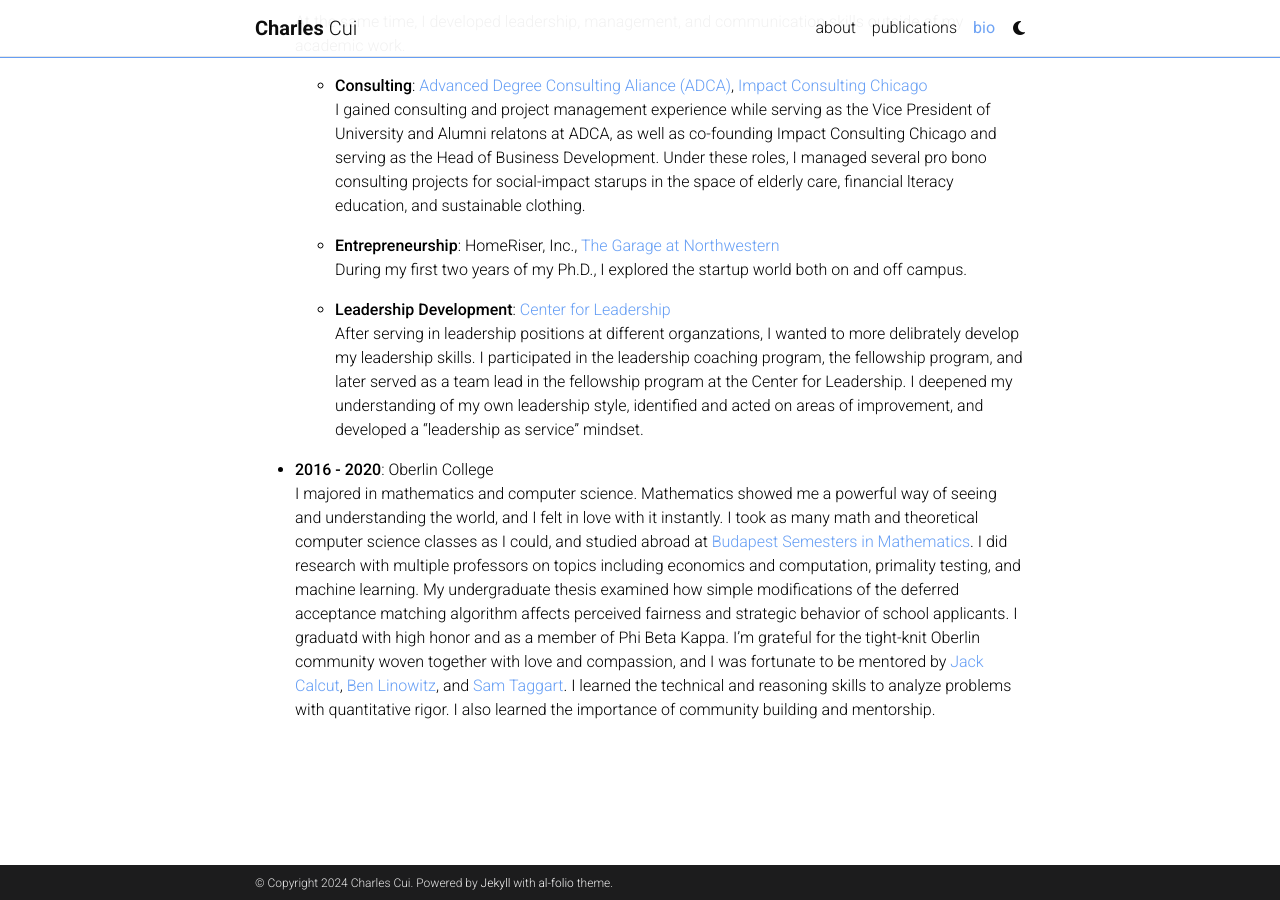
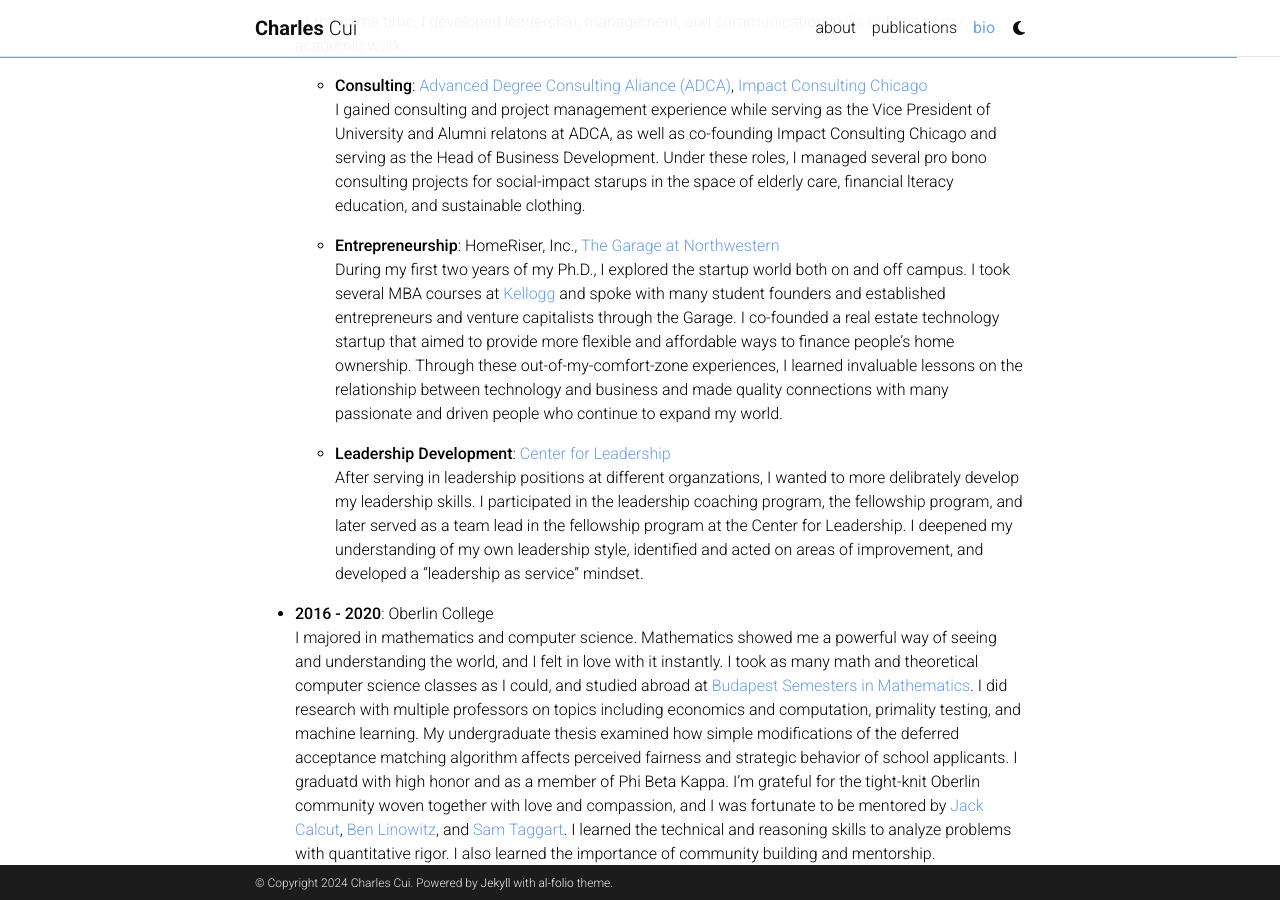
Before and after one commit to digital-flaneur/digital-flaneur.github.io, a Jekyll site: the page built from _pages/bio.md, in a window 1280 px wide and 900 px high, scrolled down 1465 px. Built offline with Jekyll 4.4.1, drawn with Linux system fonts in a browser that asks for light colours; comment, search, counter and statistics services are not loaded; a style sheet for code colours, icons or effects is not loaded.

Commit message:
update bio

```diff
--- a/_pages/bio.md
+++ b/_pages/bio.md
@@ -32,7 +32,7 @@
     I gained consulting and project management experience while serving as the Vice President of University and Alumni relatons at ADCA, as well as co-founding Impact Consulting Chicago and serving as the Head of Business Development. Under these roles, I managed several pro bono consulting projects for social-impact starups in the space of elderly care, financial lteracy education, and sustainable clothing.
 
   - **Entrepreneurship**: HomeRiser, Inc., [The Garage at Northwestern](https://www.thegarage.northwestern.edu/)
-    During my first two years of my Ph.D., I explored the startup world both on and off campus.
+    During my first two years of my Ph.D., I explored the startup world both on and off campus. I took several MBA courses at [Kellogg](https://www.kellogg.northwestern.edu/) and spoke with many student founders and established entrepreneurs and venture capitalists through the Garage. I co-founded a real estate technology startup that aimed to provide more flexible and affordable ways to finance people’s home ownership. Through these out-of-my-comfort-zone experiences, I learned invaluable lessons on the relationship between technology and business and made quality connections with many passionate and driven people who continue to expand my world.
 
   - **Leadership Development**: [Center for Leadership](https://lead.northwestern.edu/)
     After serving in leadership positions at different organzations, I wanted to more delibrately develop my leadership skills. I participated in the leadership coaching program, the fellowship program, and later served as a team lead in the fellowship program at the Center for Leadership. I deepened my understanding of my own leadership style, identified and acted on areas of improvement, and developed a "leadership as service" mindset.
```
